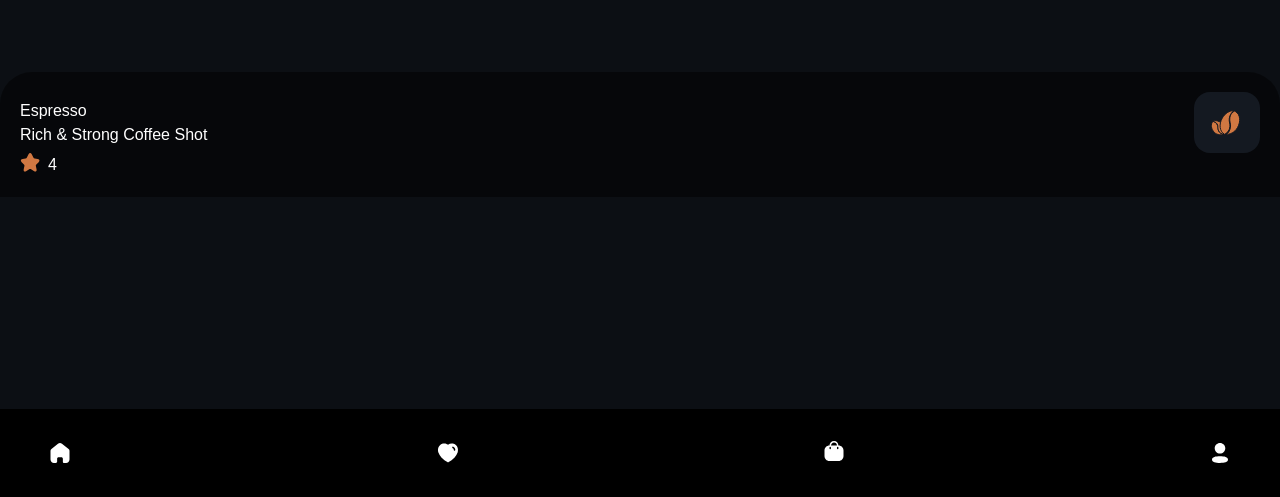
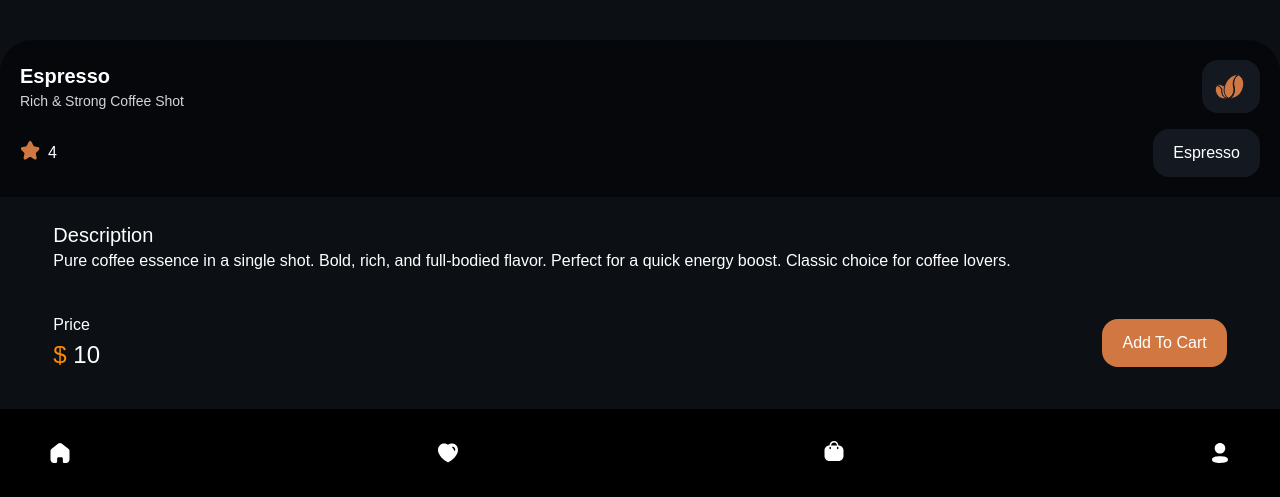
Before and after one commit to soniya-anvari/Coffee-Shop, a Next.js app: page /product/1 in a window 1280 px wide. Shown: the part 303-800 px from the top of the page. Built offline with nearby package versions, Linux system fonts and the light colour scheme; data requests are answered from the project's data file.

Commit message:
Product details page completed

```diff
--- a/data/db.json
+++ b/data/db.json
@@ -1,348 +1,151 @@
 {
-  "products":[
+
+  "products": [
     {
-      "id": 1,
+      "id": "1",
       "name": "Espresso",
       "contents": "Rich & Strong Coffee Shot",
-      "description": "A concentrated shot of pure coffee, bold and intense.",
+      "description": "Pure coffee essence in a single shot. Bold, rich, and full-bodied flavor. Perfect for a quick energy boost. Classic choice for coffee lovers.",
       "price": 10,
       "img": "/images/coffee-1.jpg",
       "type": "Espresso",
       "off": 0,
-      "rate":4
+      "rate": 4
     },
     {
-      "id": 2,
+      "id": "2",
       "name": "Americano",
       "contents": "Espresso with Hot Water",
-      "description": "Smooth, bold, and perfect for slow sipping.",
+      "description": "Smooth espresso diluted with hot water. Lighter in texture but rich in taste. Ideal for slow sipping and long talks. A bold yet balanced cup.",
       "price": 9,
       "img": "/images/coffee-2.jpg",
       "type": "Americano",
       "off": 10,
-      "rate":3.7
+      "rate": 3.7
     },
     {
-      "id": 3,
+      "id": "3",
       "name": "Cappuccino",
       "contents": "Espresso with Steamed Milk & Foam",
-      "description": "Creamy milk foam with a strong espresso kick.",
+      "description": "A creamy mix of milk and espresso. Thick foam crowns the rich base. Velvety texture and deep aroma. Perfect for cozy mornings.",
       "price": 12,
       "img": "/images/coffee-3.jpg",
       "type": "Cappuccino",
       "off": 3,
-      "rate":3.4
+      "rate": 3.4
     },
     {
-      "id": 4,
+      "id": "4",
       "name": "Latte",
       "contents": "Espresso with Steamed Milk",
-      "description": "Mild and milky with rich espresso flavor.",
+      "description": "Smooth and milky with espresso core. Gentle flavors ideal for any time. A classic café favorite worldwide. Soft, creamy, and satisfying.",
       "price": 13,
       "img": "/images/coffee-4.jpg",
       "type": "Espresso",
       "off": 0,
-      "rate":4.5
+      "rate": 4.5
     },
     {
-      "id": 5,
+      "id": "5",
       "name": "Mocha",
       "contents": "Espresso with Chocolate & Milk",
-      "description": "The perfect mix of coffee and chocolate.",
+      "description": "A blend of coffee and rich chocolate. Sweet, bold, and deeply satisfying. Great for dessert or a cozy night. Chocolate lovers’ delight.",
       "price": 14,
       "img": "/images/coffee-5.jpg",
       "type": "Macchiato",
       "off": 2,
-      "rate":5
+      "rate": 5
     },
     {
-      "id": 6,
+      "id": "6",
       "name": "Flat White",
       "contents": "Espresso with Microfoam",
-      "description": "Silky smooth with balanced espresso and milk.",
+      "description": "Creamy milk with a silky finish. Balanced blend of milk and coffee. Subtle, strong, and smooth in one. A refined coffee experience.",
       "price": 13,
       "img": "/images/coffee-6.jpg",
       "type": "Cappuccino",
       "off": 40,
-      "rate":4.9
+      "rate": 4.9
     },
     {
-      "id": 7,
+      "id": "7",
       "name": "Macchiato",
       "contents": "Espresso with Milk Foam",
-      "description": "Strong espresso topped with a dollop of foam.",
+      "description": "Espresso topped with a milk kiss. Bold coffee with light foam touch. Strong taste, minimalist style. Ideal for espresso fans.",
       "price": 11,
       "img": "/images/coffee-7.jpg",
       "type": "Macchiato",
       "off": 6,
-      "rate":4.8
+      "rate": 4.8
     },
     {
-      "id": 8,
+      "id": "8",
       "name": "Cortado",
       "contents": "Espresso with Equal Milk",
-      "description": "Perfect balance of coffee and milk.",
+      "description": "Perfect harmony of coffee and milk. Equal parts power and smoothness. Creamy without being too heavy. A balanced classic.",
       "price": 10,
       "img": "/images/coffee-8.jpg",
       "type": "Espresso",
       "off": 0,
-      "rate":4.5
+      "rate": 4.5
     },
     {
-      "id": 9,
+      "id": "9",
       "name": "Iced Coffee",
       "contents": "Brewed Coffee Over Ice",
-      "description": "Cool, refreshing and bold in flavor.",
+      "description": "Chilled and bold, never watered down. A refreshing caffeine kick. Perfect for hot days and cool vibes. Simple and energizing.",
       "price": 9,
       "img": "/images/coffee-9.jpg",
       "type": "Americano",
       "off": 0,
-      "rate":4.4
+      "rate": 4.4
     },
     {
-      "id": 10,
+      "id": "10",
       "name": "Cold Brew",
       "contents": "Slow-steeped Coffee",
-      "description": "Smooth and less acidic cold coffee experience.",
+      "description": "Brewed slowly for a smooth taste. Less acidic, more refreshing. Naturally sweet and bold. Coffee in its chillest form.",
       "price": 12,
       "img": "/images/coffee-10.jpg",
       "type": "Americano",
       "off": 1,
-      "rate":4.3
+      "rate": 4.3
     },
     {
-      "id": 11,
+      "id": "11",
       "name": "Affogato",
       "contents": "Espresso Over Ice Cream",
-      "description": "A dessert and coffee all in one.",
+      "description": "Hot espresso meets cold dessert. Creamy, bold, and decadent. A dessert-coffee fusion dream. Sweet and powerful treat.",
       "price": 15,
       "img": "/images/coffee-11.jpg",
       "type": "Espresso",
       "off": 50,
-      "rate":1
+      "rate": 1
     },
     {
-      "id": 12,
+      "id": "12",
       "name": "Turkish Coffee",
       "contents": "Finely Ground Coffee Boiled in Pot",
-      "description": "Traditional and rich with a foamy top.",
+      "description": "Traditional and deeply aromatic. Foamy, strong, and thick-bodied. Served unfiltered for full flavor. A rich cultural experience.",
       "price": 12,
       "img": "/images/coffee-12.jpg",
       "type": "Espresso",
       "off": 1,
-      "rate":5
+      "rate": 5
     },
     {
-      "id": 13,
+      "id": "13",
       "name": "Irish Coffee",
       "contents": "Coffee with Irish Whiskey & Cream",
-      "description": "Warm, boozy and creamy delight.",
+      "description": "Warm coffee with a whiskey twist. Creamy top and bold bottom. Great for evening indulgence. Comfort in a cup.",
       "price": 16,
       "img": "/images/coffee-13.jpg",
       "type": "Americano",
       "off": 20,
-      "rate":3.6
-    },
-    {
-      "id": 14,
-      "name": "Vienna Coffee",
-      "contents": "Espresso with Whipped Cream",
-      "description": "Rich espresso topped with a thick layer of whipped cream.",
-      "price": 14,
-      "img": "/images/coffee-14.jpg",
-      "type": "Cappuccino",
-      "off": 20,
-      "rate":3.9
-    },
-    {
-      "id": 15,
-      "name": "Ristretto",
-      "contents": "Shorter Shot of Espresso",
-      "description": "More concentrated, sweeter espresso taste.",
-      "price": 10,
-      "img": "/images/coffee-15.jpg",
-      "type": "Espresso",
-      "off": 10,
-      "rate":3
-    },
-    {
-      "id": 16,
-      "name": "Doppio",
-      "contents": "Double Espresso Shot",
-      "description": "For those who need a stronger kick.",
-      "price": 11,
-      "img": "/images/coffee-16.jpg",
-      "type": "Espresso",
-      "off": 0,
-      "rate":1.3
-    },
-    {
-      "id": 17,
-      "name": "Iced Latte",
-      "contents": "Espresso with Cold Milk Over Ice",
-      "description": "Light and creamy, perfect for summer.",
-      "price": 13,
-      "img": "/images/coffee-17.jpg",
-      "type": "Cappuccino",
-      "off": 3,
-      "rate":4.3
-    },
-    {
-      "id": 18,
-      "name": "Caramel Macchiato",
-      "contents": "Espresso with Milk & Caramel Drizzle",
-      "description": "Sweet caramel flavor layered with espresso.",
-      "price": 14,
-      "img": "/images/coffee-18.jpg",
-      "type": "Macchiato",
-      "off": 1,
-      "rate":2.5
-    },
-    {
-      "id": 19,
-      "name": "Pumpkin Spice Latte",
-      "contents": "Espresso with Pumpkin & Spices",
-      "description": "Seasonal favorite with cozy autumn vibes.",
-      "price": 15,
-      "img": "/images/coffee-19.jpg",
-      "type": "Cappuccino",
-      "off": 10,
-      "rate":5
-    },
-    {
-      "id": 20,
-      "name": "Toffee Nut Latte",
-      "contents": "Espresso with Toffee & Nut Flavors",
-      "description": "A warm, nutty twist on a classic latte.",
-      "price": 15,
-      "img": "/images/coffee-20.jpg",
-      "type": "Macchiato",
-      "off": 1,
-      "rate":3.5
+      "rate": 3.6
     }
-  ,
-    {
-      "id": 21,
-      "name": "Ethiopian Yirgacheffe",
-      "origin": "Ethiopia",
-      "roast": "Light Roast",
-      "contents": "Floral, Citrus, Tea-like",
-      "price": 18,
-      "weight": "250g",
-      "img": "/images/beans-1.jpg",
-      "off": 5,
-      "rate":4.3
-    },
-    {
-      "id": 22,
-      "name": "Colombian Supremo",
-      "origin": "Colombia",
-      "roast": "Medium Roast",
-      "contents": "Nutty, Chocolate, Smooth",
-      "price": 16,
-      "weight": "250g",
-      "img": "/images/beans-2.jpg",
-      "off": 10,
-      "rate":4.1
-    },
-    {
-      "id": 23,
-      "name": "Guatemalan Antigua",
-      "origin": "Guatemala",
-      "roast": "Medium-Dark Roast",
-      "contents": "Spice, Cocoa, Caramel",
-      "price": 17,
-      "weight": "250g",
-      "img": "/images/beans-3.jpg",
-      "off": 0,
-      "rate":4
-    },
-    {
-      "id": 24,
-      "name": "Kenya AA",
-      "origin": "Kenya",
-      "roast": "Light-Medium Roast",
-      "contents": "Berry, Winey, Bright Acidity",
-      "price": 19,
-      "weight": "250g",
-      "img": "/images/beans-4.jpg",
-      "off": 15,
-      "rate":3
-    },
-    {
-      "id": 25,
-      "name": "Sumatra Mandheling",
-      "origin": "Indonesia",
-      "roast": "Dark Roast",
-      "contents": "Earthy, Herbal, Low Acidity",
-      "price": 18,
-      "weight": "250g",
-      "img": "/images/beans-5.jpg",
-      "off": 0,
-      "rate":2
-    },
-    {
-      "id": 26,
-      "name": "Brazil Santos",
-      "origin": "Brazil",
-      "roast": "Medium Roast",
-      "contents": "Sweet, Nutty, Chocolatey",
-      "price": 15,
-      "weight": "250g",
-      "img": "/images/beans-6.jpg",
-      "off": 5,
-      "rate":1
-    },
-    {
-      "id": 27,
-      "name": "Honduras Marcala",
-      "origin": "Honduras",
-      "roast": "Medium Roast",
-      "contents": "Balanced, Fruity, Smooth",
-      "price": 16,
-      "weight": "250g",
-      "img": "/images/beans-7.jpg",
-      "off": 0,
-      "rate":5
-    },
-    {
-      "id": 28,
-      "name": "Costa Rica Tarrazú",
-      "origin": "Costa Rica",
-      "roast": "Light Roast",
-      "contents": "Bright, Citrus, Clean Finish",
-      "price": 17,
-      "weight": "250g",
-      "img": "/images/beans-8.jpg",
-      "off": 10,
-      "rate":3.4
-    },
-    {
-      "id": 29,
-      "name": "Tanzania Peaberry",
-      "origin": "Tanzania",
-      "roast": "Medium Roast",
-      "contents": "Winey, Rich, Fruity",
-      "price": 19,
-      "weight": "250g",
-      "img": "/images/beans-9.jpg",
-      "off": 8,
-      "rate":1.7
-    },
-    {
-      "id": 30,
-      "name": "House Blend",
-      "origin": "Multi-origin",
-      "roast": "Medium-Dark Roast",
-      "contents": "Balanced, Cocoa, Nutty",
-      "price": 14,
-      "weight": "250g",
-      "img": "/images/beans-9.jpg",
-      "off": 12,
-      "rate":5
-    }
-
-  ],
+  ]
+,
   "drink": [
     {
       "id": 1,
--- a/pages/product/[id].js
+++ b/pages/product/[id].js
@@ -6,18 +6,18 @@ function ProductDetails({data}) {
   return (
     <div>
 
-      <div className={`bg-[url(${data.img})] relative h-[500px] w-full bg-cover`}>
-        <div className='bg-black/50 text-white rounded-t-4xl absolute bottom-0 p-5 left-0 right-0 '>
+      <div className={`bg-[url(${data.img})] bg-center relative h-[500px] w-full bg-cover`}>
+        <div className='bg-black/50 flex flex-col gap-4 text-white rounded-t-4xl absolute bottom-0 p-5 left-0 right-0 '>
         <div  className=' flex justify-between items-center'>
           <div>
-          <p>
+          <p className='text-[20px] font-semibold'>
           {data?.name}
            </p>
-          <p>
+          <p className='text-[14px] text-gray-300'>
             {data?.contents}
           </p>
         </div>
-        <span className='inline-block p-4 rounded-2xl bg-[#141921]'>
+        <span className='inline-block p-3 rounded-2xl bg-[#141921]'>
             <svg width="34" height="29" viewBox="0 0 34 29" fill="none" xmlns="http://www.w3.org/2000/svg">
               <path d="M3.08643 13.3864C5.95526 14.1038 8.10303 16.7314 8.10303 19.8474C8.10313 22.0387 8.77841 24.2991 11.1069 25.2605C11.7762 25.5368 12.432 25.8586 13.0952 26.1667C13.3183 26.2704 13.5432 26.37 13.7661 26.4665C12.5788 26.8228 11.159 26.9695 9.71826 26.819C7.76595 26.6151 5.82495 25.874 4.39502 24.444C2.6859 22.707 1.67 20.6076 1.40088 18.6384C1.13172 16.6681 1.61069 14.8633 2.8374 13.6364C2.93147 13.5423 3.00775 13.4651 3.08643 13.3864Z" fill="#D17842" stroke="#141921"/>
               <path d="M2.75781 12.7333C3.84447 12.5538 5.11683 12.5297 6.41309 12.7392C8.26589 13.0387 10.1325 13.8103 11.5713 15.249C13.3092 16.9869 14.3385 19.0873 14.6143 21.0566C14.89 23.026 14.4114 24.8306 13.1846 26.0576C13.0937 26.1484 13.0276 26.2114 12.9688 26.2636C10.0325 25.6119 7.86328 22.9786 7.86328 19.8466C7.86329 18.8238 7.88981 17.9432 7.66113 17.1308C7.42196 16.2813 6.9196 15.539 5.96094 14.7001L5.92773 14.6708L5.88867 14.6474C4.74464 13.961 3.97775 13.4675 3.30273 13.0566C3.11256 12.9408 2.93242 12.8334 2.75781 12.7333Z" fill="#D17842" stroke="#141921"/>
@@ -26,7 +26,8 @@ function ProductDetails({data}) {
             </svg>
         </span>
         </div>
-        <p className='flex gap-2'>
+         <div className='flex justify-between items-center'>
+          <p className='flex gap-2'>
           <svg width="20" height="19" viewBox="0 0 20 19" fill="none" xmlns="http://www.w3.org/2000/svg">
             <path d="M11.7486 1.34458L13.3829 4.61315C13.6057 5.06815 14.2 5.50458 14.7014 5.58815L17.6636 6.0803C19.5579 6.39601 20.0036 7.7703 18.6386 9.12601L16.3357 11.4289C15.9457 11.8189 15.7321 12.571 15.8529 13.1096L16.5121 15.9603C17.0321 18.2167 15.8343 19.0896 13.8379 17.9103L11.0614 16.2667C10.56 15.9696 9.73357 15.9696 9.22286 16.2667L6.44643 17.9103C4.45929 19.0896 3.25214 18.2074 3.77214 15.9603L4.43143 13.1096C4.55214 12.571 4.33857 11.8189 3.94857 11.4289L1.64572 9.12601C0.290002 7.7703 0.726431 6.39601 2.62072 6.0803L5.58286 5.58815C6.075 5.50458 6.66929 5.06815 6.89214 4.61315L8.52643 1.34458C9.41786 -0.428988 10.8664 -0.428988 11.7486 1.34458Z" fill="#D17842"/>
           </svg>
@@ -34,9 +35,38 @@ function ProductDetails({data}) {
             {data?.rate}
           </span>
         </p>
+        <button className='bg-[#141921] w-fit px-5 py-3 rounded-2xl text-white'>
+          {data.type?data.type:data.roast}
+        </button>
+         </div>
 
         </div>
+
       </div>
+      <div className='text-white pt-6 w-11/12 m-auto'>
+          <h5 className='text-xl'>
+            Description
+          </h5>
+          <div>
+            <p>
+            {data.description}
+          </p>
+          <div className='text-white flex items-center justify-between mt-10 '>
+           <div ><p>
+              Price
+            </p>
+            <p className='text-[24px]'>
+            <span className=' text-orange-400'>$</span>  {data?.price}</p></div>
+
+
+              <button className='bg-[var(--orange-accent)] w-fit px-5 py-3 rounded-2xl text-white'>
+                 Add To Cart
+            </button>
+
+          </div>
+        </div>
+        </div>
+
     </div>
   )
 }
@@ -44,7 +74,7 @@ export async function getStaticPaths(){
     const res = await fetch('http://localhost:4000/products');
     const data=await res.json();
     const paths=data?.slice(0,10)?.map(path=>(
-      {params:{id:path.id},}
+      {params:{id:String(path.id)},}
     ));
     return {
       paths,fallback:"blocking"
@@ -53,7 +83,12 @@ export async function getStaticPaths(){
 export async function getStaticProps({params}){
   console.log(params);
 
-  const res=await fetch(`http://localhost:4000/products/${params.id}`)
+  const res=await fetch(`http://localhost:4000/products/${params.id}`);
+    if (!res.ok) {
+    return {
+      notFound: true,
+    };
+  }
   const data=await res.json();
   console.log(data);
 
```
